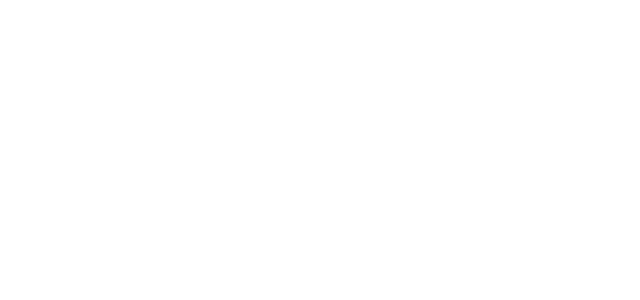
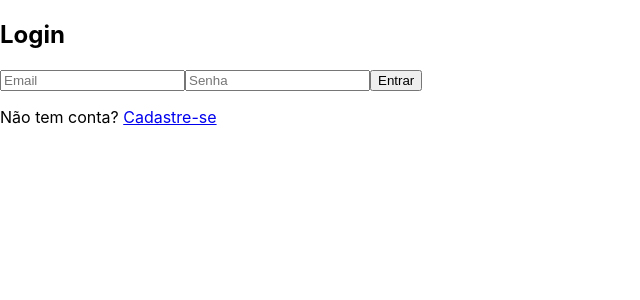
Before and after one commit to pedrosjc10/KickOFF-Match, a React (Create React App) app in the folder frontend/: page /login in a window 1280 px wide. Before the commit this address had no page. Shown: the top 300 px of the page, without its empty margins (0-640 px from the left). Built offline with nearby package versions, Linux system fonts and the light colour scheme.

Commit message:
tela feita, mas com problema de eslint e não consegui teste do login

```diff
--- a/frontend/package.json
+++ b/frontend/package.json
@@ -42,5 +42,8 @@
       "last 1 firefox version",
       "last 1 safari version"
     ]
+  },
+  "devDependencies": {
+    "eslint-config-react-app": "^7.0.1"
   }
 }
--- a/frontend/src/App.tsx
+++ b/frontend/src/App.tsx
@@ -1,7 +1,20 @@
-import AppRoutes from "./routes";
+import { BrowserRouter as Router, Routes, Route } from "react-router-dom";
+import Login from "./pages/Login";
+import MeusRachas from "./pages/MeusRachas";
+import PrivateRoute from "./routes/PrivateRoute";
 
-function App() {
-  return <AppRoutes />;
-}
+
+const App = () => {
+  return (
+    <Router>
+      <Routes>
+        <Route path="/login" element={<Login />} />
+        <Route element={<PrivateRoute />}>
+          <Route path="/meusrachas" element={<MeusRachas />} />
+        </Route>
+      </Routes>
+    </Router>
+  );
+};
 
 export default App;
--- a/frontend/src/pages/Login.tsx
+++ b/frontend/src/pages/Login.tsx
@@ -1,5 +1,51 @@
-const Login = () => {
-    return <h1>Página de Login</h1>;
+import React, { useState } from "react";
+import { useNavigate } from "react-router-dom";
+import { login } from "../services/authServices";
+
+const Login: React.FC = () => {
+  const [email, setEmail] = useState("");
+  const [senha, setSenha] = useState("");
+  const [error, setError] = useState("");
+  const navigate = useNavigate();
+
+  const handleLogin = async (event: React.FormEvent) => {
+    event.preventDefault();
+    setError("");
+
+    try {
+      await login(email, senha);
+      navigate("/meusrachas"); // Redireciona para a página após login bem-sucedido
+    } catch (error) {
+      setError("Email ou senha incorretos!");
+    }
   };
 
-  export default Login;
+  return (
+    <div className="login-container">
+      <h2>Login</h2>
+      {error && <p className="error">{error}</p>}
+      <form onSubmit={handleLogin}>
+        <input
+          type="email"
+          placeholder="Email"
+          value={email}
+          onChange={(e) => setEmail(e.target.value)}
+          required
+        />
+        <input
+          type="password"
+          placeholder="Senha"
+          value={senha}
+          onChange={(e) => setSenha(e.target.value)}
+          required
+        />
+        <button type="submit">Entrar</button>
+      </form>
+      <p>
+        Não tem conta? <a href="/cadastro">Cadastre-se</a>
+      </p>
+    </div>
+  );
+};
+
+export default Login;
--- /dev/null
+++ b/frontend/src/routes/PrivateRoute.tsx
@@ -0,0 +1,9 @@
+import React from "react";
+import { Navigate, Outlet } from "react-router-dom";
+import { getToken } from "../services/authServices";
+
+const PrivateRoute: React.FC = () => {
+  return getToken() ? <Outlet /> : <Navigate to="/login" />;
+};
+
+export default PrivateRoute;
--- /dev/null
+++ b/frontend/src/services/authServices.tsx
@@ -0,0 +1,27 @@
+import axios from "axios";
+
+const API_URL = "http://localhost:3000"; // Substitua pela URL do seu backend se necessário
+
+export const login = async (email: string, senha: string) => {
+  try {
+    const response = await axios.post(`${API_URL}/login`, { email, senha });
+    const { token } = response.data;
+
+    if (token) {
+      localStorage.setItem("token", token); // Armazena o token no localStorage
+    }
+
+    return response.data;
+  } catch (error) {
+    console.error("Erro ao fazer login:", error);
+    throw error;
+  }
+};
+
+export const logout = () => {
+  localStorage.removeItem("token"); // Remove o token ao deslogar
+};
+
+export const getToken = () => {
+  return localStorage.getItem("token");
+};
--- /dev/null
+++ b/frontend/src/styles/Login.css
@@ -0,0 +1,82 @@
+* {
+    margin: 0;
+    padding: 0;
+    box-sizing: border-box;
+    font-family: Arial, sans-serif;
+  }
+
+  .login-container {
+    width: 100%;
+    max-width: 390px;
+    height: 100vh;
+    margin: 0 auto;
+    display: flex;
+    flex-direction: column;
+    align-items: center;
+    justify-content: center;
+    text-align: center;
+    padding: 20px;
+  }
+
+  h1 {
+    font-size: 24px;
+    font-weight: bold;
+    margin-bottom: 10px;
+  }
+
+  p {
+    font-size: 14px;
+    margin-bottom: 20px;
+    color: #666;
+  }
+
+  .login-form {
+    width: 100%;
+    display: flex;
+    flex-direction: column;
+    gap: 10px;
+  }
+
+  label {
+    text-align: left;
+    font-size: 14px;
+    font-weight: bold;
+  }
+
+  input {
+    width: 100%;
+    padding: 10px;
+    border: 1px solid #ccc;
+    border-radius: 5px;
+    font-size: 14px;
+  }
+
+  .forgot-password {
+    text-align: right;
+    font-size: 12px;
+    color: #007bff;
+    text-decoration: none;
+    margin-bottom: 15px;
+  }
+
+  .sign-in-btn {
+    background-color: #4a4a4a;
+    color: white;
+    border: none;
+    padding: 10px;
+    font-size: 16px;
+    font-weight: bold;
+    border-radius: 5px;
+    cursor: pointer;
+  }
+
+  .signup-text {
+    font-size: 14px;
+    margin-top: 10px;
+  }
+
+  .signup-text a {
+    color: #007bff;
+    text-decoration: none;
+    font-weight: bold;
+  }
```
Also changed, not shown: 1 other file (tests, documents, lock files or other folders).
